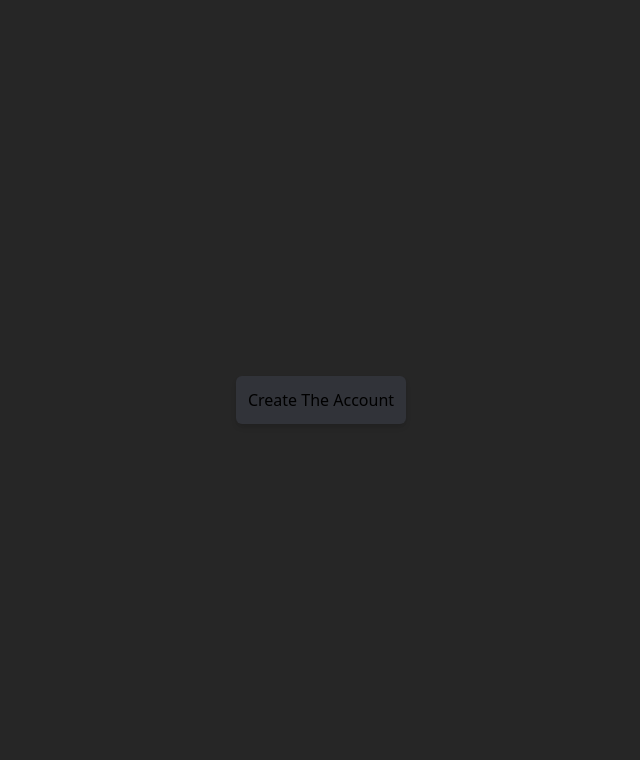
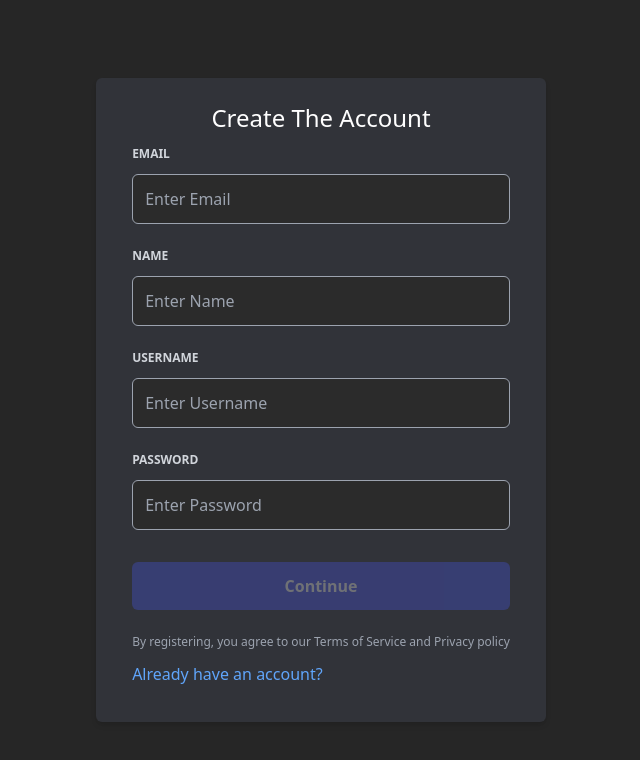
Before and after one commit to Dzenoo/Discord-Clone-Application, a Next.js app: page /signup in a window 1280 px wide. Shown: the top 760 px of the page, without its empty margins (319-959 px from the left). Built offline with nearby package versions, Linux system fonts and the light colour scheme.

Commit message:
Added signup form

```diff
--- a/app/(auth)/signup/page.tsx
+++ b/app/(auth)/signup/page.tsx
@@ -1,5 +1,4 @@
 import SignupCard from "@/components/auth/signup/SignupCard";
-import Card from "@/components/shared/ui/Card";
 
 const SignupPage = () => {
   return (
--- a/components/auth/signup/SignupCard.tsx
+++ b/components/auth/signup/SignupCard.tsx
@@ -1,9 +1,26 @@
 import Card from "@/components/shared/ui/Card";
 import SignupForm from "./SignupForm";
+import Link from "next/link";
+
 const SignupCard: React.FC = () => {
   return (
     <Card>
-      <SignupForm />
+      <div className="p-3">
+        <div className="text-center">
+          <h2 className="section_title_smaller text-white font-bold">
+            Create The Account
+          </h2>
+        </div>
+        <SignupForm />
+        <div className="p-3 flex flex-col gap-3">
+          <p className="text-xs text-gray-400">
+            By registering, you agree to our Terms of Service and Privacy policy
+          </p>
+          <Link href="/login" className="text-blue-400">
+            Already have an account?
+          </Link>
+        </div>
+      </div>
     </Card>
   );
 };
--- a/components/auth/signup/SignupForm.tsx
+++ b/components/auth/signup/SignupForm.tsx
@@ -1,13 +1,16 @@
 "use client";
 
+import Button from "@/components/shared/form/Button";
 import Input from "@/components/shared/form/Input";
-import Select from "@/components/shared/form/Select";
 import useForm from "@/library/hooks/useForm";
-import { VALIDATOR_REQUIRE } from "@/library/validators/Validators";
-import type { InputElement } from "@/types/inputs";
+import {
+  VALIDATOR_EMAIL,
+  VALIDATOR_MINLENGTH,
+} from "@/library/validators/Validators";
+import { InputElement } from "@/types/inputs";
 
 const SignupForm: React.FC = () => {
-  const [formState, inputChangeHandler] = useForm(
+  const { formState, inputChangeHandler } = useForm(
     {
       name: {
         value: "",
@@ -30,12 +33,58 @@ const SignupForm: React.FC = () => {
   );
 
   return (
-    <form>
+    <form className="p-3 flex flex-col gap-8 w-full">
+      <div className="flex flex-col gap-6">
+        <Input
+          elementType={InputElement.INPUT}
+          id={"email"}
+          type={"email"}
+          label="Email"
+          placeholder={"Enter Email"}
+          validators={[VALIDATOR_EMAIL()]}
+          onInputChange={inputChangeHandler}
+          initialValidity={false}
+          helperText="Please enter a valid email address."
+        />
+        <Input
+          elementType={InputElement.INPUT}
+          id={"name"}
+          type={"text"}
+          label="Name"
+          placeholder={"Enter Name"}
+          validators={[VALIDATOR_MINLENGTH(3)]}
+          onInputChange={inputChangeHandler}
+          initialValidity={false}
+          helperText="Please enter a valid name."
+        />
+        <Input
+          elementType={InputElement.INPUT}
+          id={"username"}
+          type={"text"}
+          label="Username"
+          placeholder={"Enter Username"}
+          validators={[VALIDATOR_MINLENGTH(3)]}
+          onInputChange={inputChangeHandler}
+          initialValidity={false}
+          helperText="Please enter a valid username."
+        />
+        <Input
+          elementType={InputElement.INPUT}
+          id={"password"}
+          type={"password"}
+          label="Password"
+          placeholder={"Enter Password"}
+          validators={[VALIDATOR_MINLENGTH(8)]}
+          onInputChange={inputChangeHandler}
+          initialValidity={false}
+          helperText="Please enter a valid password."
+        />
+      </div>
       <div>
-        <h2>Create The Account</h2>
+        <Button type="submit" disabled={!formState.isValid}>
+          Continue
+        </Button>
       </div>
-      <div></div>
-      <div></div>
     </form>
   );
 };
--- /dev/null
+++ b/components/shared/form/Button.tsx
@@ -0,0 +1,21 @@
+import { ButtonProps } from "@/types/button";
+
+const Button: React.FC<ButtonProps> = ({
+  onClick,
+  type,
+  children,
+  disabled,
+}) => {
+  return (
+    <button
+      onClick={onClick}
+      type={type}
+      disabled={disabled}
+      className="p-3 rounded-md bg-[#4857f4] text-white font-bold w-full disabled:opacity-30 disabled:cursor-not-allowed hover:bg-[#3b47d8] transition-all"
+    >
+      {children}
+    </button>
+  );
+};
+
+export default Button;
--- a/components/shared/form/Input.tsx
+++ b/components/shared/form/Input.tsx
@@ -79,7 +79,7 @@ const Input: React.FC<InputProps> = ({
         id={id}
         value={state.value}
         placeholder={placeholder}
-        className={`p-4 rounded-md bg-[#2b2b2b] text-white border border-gray-400 resize-y h-36 ${
+        className={`p-3 rounded-md bg-[#2b2b2b] text-white border border-gray-400 resize-y h-36 ${
           !state.isValid && state.isTouched && "border-red-600"
         }`}
         onChange={changeHandler}
@@ -93,7 +93,7 @@ const Input: React.FC<InputProps> = ({
         value={state.value}
         placeholder={placeholder}
         type={type}
-        className={`p-4 rounded-md bg-[#2b2b2b] text-white border border-gray-400 ${
+        className={`p-3 rounded-md bg-[#2b2b2b] text-white border border-gray-400 ${
           !state.isValid && state.isTouched && "border-red-600"
         }`}
         onChange={changeHandler}
@@ -106,15 +106,15 @@ const Input: React.FC<InputProps> = ({
     <div className="flex flex-col gap-3">
       <label
         htmlFor={id}
-        className={`text-lg font-bold uppercase text-white ${
-          !state.isValid && state.isTouched && "text-red-600"
+        className={`text-xs font-bold uppercase ${
+          !state.isValid && state.isTouched ? "text-red-600" : "text-gray-300"
         }`}
       >
         {label}
       </label>
       {element}
       {!state.isValid && state.isTouched && (
-        <p className="section_subtitle text-red-600">{helperText}</p>
+        <p className="text-xs text-red-600">{helperText}</p>
       )}
     </div>
   );
--- a/components/shared/form/Select.tsx
+++ b/components/shared/form/Select.tsx
@@ -4,7 +4,7 @@ import type {
   SelectReducerActionTypes,
   SelectReducerStateTypes,
 } from "@/types/select";
-import { useCallback, useEffect, useReducer } from "react";
+import { useCallback, useEffect, useMemo, useReducer } from "react";
 
 const reducer = (
   state: SelectReducerStateTypes,
@@ -23,10 +23,16 @@ const reducer = (
 };
 
 const Select: React.FC<SelectPropsTypes> = ({ options, id, onInputChange }) => {
-  const [state, dispatch] = useReducer(reducer, {
-    value: "",
-    isValid: false,
-  });
+  const [state, dispatch] = useReducer(
+    reducer,
+    useMemo(
+      () => ({
+        value: "",
+        isValid: false,
+      }),
+      []
+    )
+  );
 
   useEffect(() => {
     onInputChange(id, state.value, state.isValid);
@@ -37,9 +43,13 @@ const Select: React.FC<SelectPropsTypes> = ({ options, id, onInputChange }) => {
   }, []);
 
   return (
-    <select id={id} onChange={selectChangeHandler}>
+    <select
+      id={id}
+      onChange={selectChangeHandler}
+      className="p-3 rounded-md w-full bg-[#2b2b2b] text-white transition-opacity border border-gray-400"
+    >
       {options.map((option: { id: string; value: string; label: string }) => (
-        <option key={option.id} value={option.value}>
+        <option key={option.id} value={option.value} className="">
           {option.label}
         </option>
       ))}
--- a/library/hooks/useForm.tsx
+++ b/library/hooks/useForm.tsx
@@ -48,7 +48,7 @@ const useForm = (
     []
   );
 
-  return [formState, inputChangeHandler];
+  return { formState, inputChangeHandler };
 };
 
 export default useForm;
--- /dev/null
+++ b/types/button.tsx
@@ -0,0 +1,6 @@
+export interface ButtonProps {
+  type: "button" | "submit";
+  onClick?: () => void;
+  disabled?: boolean;
+  children: React.ReactNode;
+}
--- a/types/inputs.tsx
+++ b/types/inputs.tsx
@@ -10,7 +10,7 @@ export interface InputProps {
   id: string;
   type: "text" | "password" | "email" | "date" | "time" | "number" | "checkbox";
   placeholder: string;
-  value: string;
+  value?: string;
   label?: string;
   helperText?: string;
   validators: ValidatorPropertiesTypes[];
```
